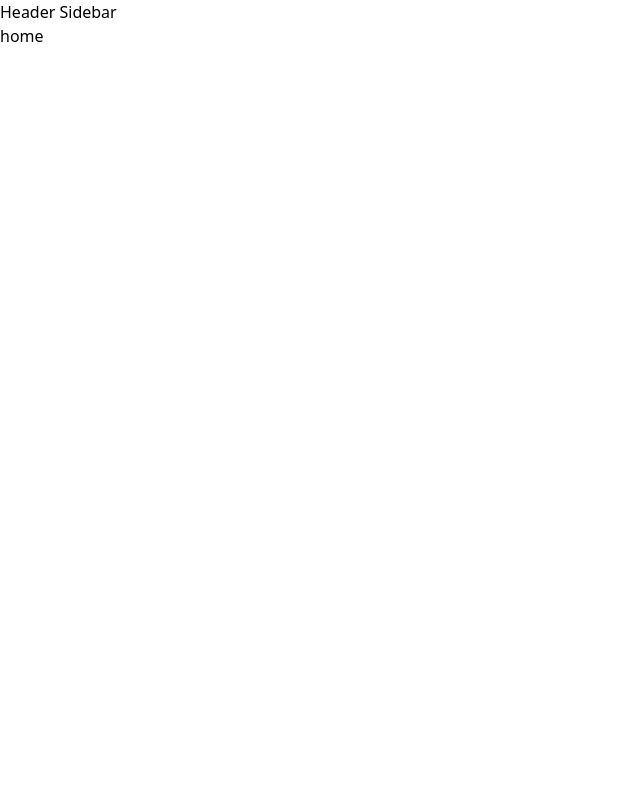
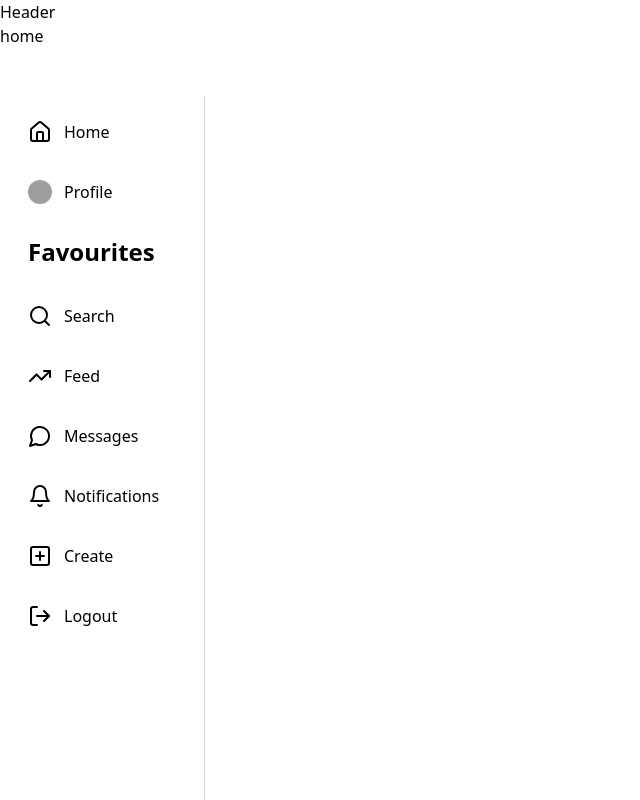
Before and after one commit to Vermasaiyam/ChatterBox, a React (Vite) app in the folder frontend/: page / in a window 1280 px wide. Shown: the whole page, without its empty margins (0-640 px from the left). Built offline with nearby package versions, Linux system fonts and the light colour scheme; grey boxes are pictures that could not be loaded.

Commit message:
leftsidebar

```diff
--- a/frontend/package.json
+++ b/frontend/package.json
@@ -11,7 +11,9 @@
   },
   "dependencies": {
     "@chakra-ui/icons": "^2.2.2",
+    "@radix-ui/react-avatar": "^1.1.1",
     "@radix-ui/react-label": "^2.1.0",
+    "@radix-ui/react-popover": "^1.1.2",
     "@radix-ui/react-slot": "^1.1.0",
     "axios": "^1.7.7",
     "class-variance-authority": "^0.7.0",
--- /dev/null
+++ b/frontend/src/components/Header.jsx
@@ -0,0 +1,11 @@
+import React from 'react'
+
+const Header = () => {
+  return (
+    <div>
+      Header
+    </div>
+  )
+}
+
+export default Header
--- /dev/null
+++ b/frontend/src/components/LeftSidebar.jsx
@@ -0,0 +1,100 @@
+import React from 'react'
+import { Bell, Home, LogOut, MessageCircle, PlusSquare, Search, TrendingUp } from 'lucide-react'
+import { Avatar, AvatarFallback, AvatarImage } from './ui/avatar'
+import { Popover, PopoverContent, PopoverTrigger } from './ui/popover'
+
+const LeftSidebar = () => {
+  const sidebarItems = [
+    { icon: <Home />, text: "Home" },
+    {
+      icon: (
+        <Avatar className='w-6 h-6'>
+          <AvatarImage src='https://github.com/shadcn.png' alt="User Profile Image" />
+          <AvatarFallback>CN</AvatarFallback>
+        </Avatar>
+      ),
+      text: "Profile"
+    },
+  ]
+  const favouritesItems = [
+    { icon: <Search />, text: "Search" },
+    { icon: <TrendingUp />, text: "Feed" },
+    { icon: <MessageCircle />, text: "Messages" },
+    { icon: <Bell />, text: "Notifications" },
+    { icon: <PlusSquare />, text: "Create" },
+    { icon: <LogOut />, text: "Logout" },
+  ]
+  return (
+    <div className='fixed top-[6rem] z-10 left-0 px-4 border-r border-gray-300 w-[16%] h-screen'>
+      <div className='flex flex-col'>
+        <div>
+          {
+            sidebarItems.map((item, index) => {
+              return (
+                <div
+                  // onClick={() => sidebarHandler(item.text)}
+                  key={index}
+                  className='flex items-center gap-3 relative hover:bg-gray-100 cursor-pointer rounded-lg p-3 my-3'
+                >
+                  {item.icon}
+                  <span>{item.text}</span>
+                </div>
+              )
+            })
+          }
+        </div>
+
+        <div>
+          <h1 className='mb-6 mt-2 pl-3 font-semibold text-2xl'>Favourites</h1>
+          {
+            favouritesItems.map((item, index) => {
+              return (
+                <div
+                  // onClick={() => sidebarHandler(item.text)}
+                  key={index}
+                  className='flex items-center gap-3 relative hover:bg-gray-100 cursor-pointer rounded-lg p-3 my-3'
+                >
+                  {item.icon}
+                  <span>{item.text}</span>
+                  {/* {
+                    item.text === "Notifications" && likeNotification.length > 0 && (
+                      <Popover>
+                        <PopoverTrigger asChild>
+                          <Button size='icon' className="rounded-full h-5 w-5 bg-red-600 hover:bg-red-600 absolute bottom-6 left-6">{likeNotification.length}</Button>
+                        </PopoverTrigger>
+                        <PopoverContent>
+                          <div>
+                            {
+                              likeNotification.length === 0 ? (<p>No new notification</p>) : (
+                                likeNotification.map((notification) => {
+                                  return (
+                                    <div key={notification.userId} className='flex items-center gap-2 my-2'>
+                                      <Avatar>
+                                        <AvatarImage src={notification.userDetails?.profilePicture} />
+                                        <AvatarFallback>CN</AvatarFallback>
+                                      </Avatar>
+                                      <p className='text-sm'><span className='font-bold'>{notification.userDetails?.username}</span> liked your post</p>
+                                    </div>
+                                  )
+                                })
+                              )
+                            }
+                          </div>
+                        </PopoverContent>
+                      </Popover>
+                    )
+                  } */}
+                </div>
+              )
+            })
+          }
+        </div>
+      </div>
+
+      {/* <CreatePost open={open} setOpen={setOpen} /> */}
+
+    </div>
+  )
+}
+
+export default LeftSidebar
--- a/frontend/src/components/MainLayout.jsx
+++ b/frontend/src/components/MainLayout.jsx
@@ -1,11 +1,13 @@
 import React from 'react'
 import { Outlet } from 'react-router-dom'
+import LeftSidebar from './LeftSidebar'
+import Header from './Header'
 
 const MainLayout = () => {
   return (
     <div>
-      Header
-      Sidebar
+      <Header/>
+      <LeftSidebar/>
       <div className="">
         <Outlet/>
       </div>
--- /dev/null
+++ b/frontend/src/components/ui/avatar.jsx
@@ -0,0 +1,33 @@
+import * as React from "react"
+import * as AvatarPrimitive from "@radix-ui/react-avatar"
+
+import { cn } from "@/lib/utils"
+
+const Avatar = React.forwardRef(({ className, ...props }, ref) => (
+  <AvatarPrimitive.Root
+    ref={ref}
+    className={cn("relative flex h-10 w-10 shrink-0 overflow-hidden rounded-full", className)}
+    {...props} />
+))
+Avatar.displayName = AvatarPrimitive.Root.displayName
+
+const AvatarImage = React.forwardRef(({ className, ...props }, ref) => (
+  <AvatarPrimitive.Image
+    ref={ref}
+    className={cn("aspect-square h-full w-full", className)}
+    {...props} />
+))
+AvatarImage.displayName = AvatarPrimitive.Image.displayName
+
+const AvatarFallback = React.forwardRef(({ className, ...props }, ref) => (
+  <AvatarPrimitive.Fallback
+    ref={ref}
+    className={cn(
+      "flex h-full w-full items-center justify-center rounded-full bg-slate-100 dark:bg-slate-800",
+      className
+    )}
+    {...props} />
+))
+AvatarFallback.displayName = AvatarPrimitive.Fallback.displayName
+
+export { Avatar, AvatarImage, AvatarFallback }
--- /dev/null
+++ b/frontend/src/components/ui/popover.jsx
@@ -0,0 +1,25 @@
+import * as React from "react"
+import * as PopoverPrimitive from "@radix-ui/react-popover"
+
+import { cn } from "@/lib/utils"
+
+const Popover = PopoverPrimitive.Root
+
+const PopoverTrigger = PopoverPrimitive.Trigger
+
+const PopoverContent = React.forwardRef(({ className, align = "center", sideOffset = 4, ...props }, ref) => (
+  <PopoverPrimitive.Portal>
+    <PopoverPrimitive.Content
+      ref={ref}
+      align={align}
+      sideOffset={sideOffset}
+      className={cn(
+        "z-50 w-72 rounded-md border border-slate-200 bg-white p-4 text-slate-950 shadow-md outline-none data-[state=open]:animate-in data-[state=closed]:animate-out data-[state=closed]:fade-out-0 data-[state=open]:fade-in-0 data-[state=closed]:zoom-out-95 data-[state=open]:zoom-in-95 data-[side=bottom]:slide-in-from-top-2 data-[side=left]:slide-in-from-right-2 data-[side=right]:slide-in-from-left-2 data-[side=top]:slide-in-from-bottom-2 dark:border-slate-800 dark:bg-slate-950 dark:text-slate-50",
+        className
+      )}
+      {...props} />
+  </PopoverPrimitive.Portal>
+))
+PopoverContent.displayName = PopoverPrimitive.Content.displayName
+
+export { Popover, PopoverTrigger, PopoverContent }
```
Also changed, not shown: 1 other file (tests, documents, lock files or other folders).
